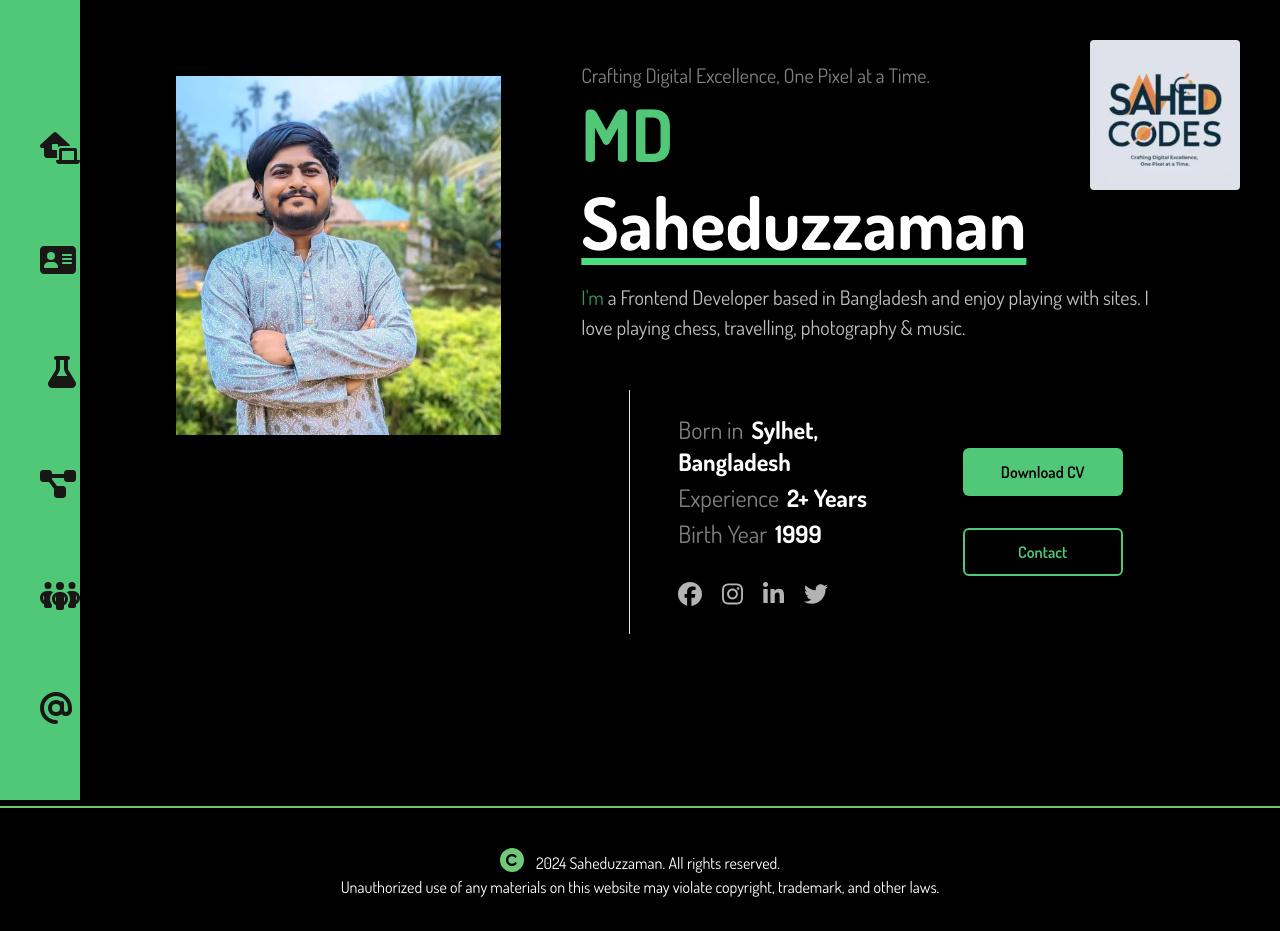
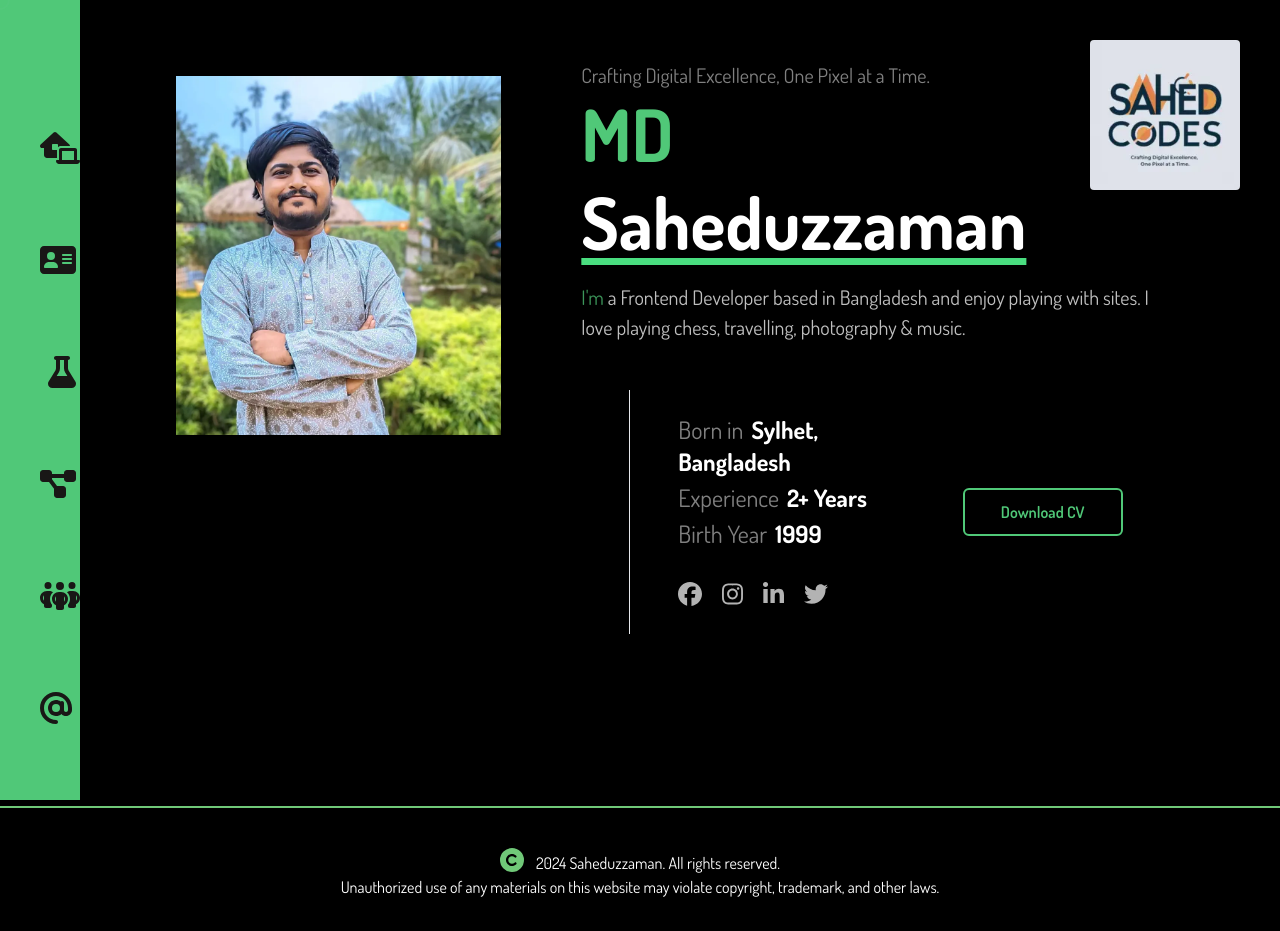
Before and after one commit to sahed009/Sahed-Codes, a React (Create React App) app: page / in a window 1280 px wide. Built offline with nearby package versions, Linux system fonts and the light colour scheme.

Commit message:
removed contact link from heroheader

```diff
--- a/src/components/cv.jsx
+++ b/src/components/cv.jsx
@@ -1,11 +1,11 @@
 import React from "react";
 
 const CV = () => {
-	return (
-		<button className="bg-primary text-bgc min-w-[140px] md:min-w-[160px] font-semibold  min-h-[48px] shadow rounded-md hover:text-lg transition-all duration-300">
-			<a href={require("../assets/My Resume.pdf")}>Download CV</a>
-		</button>
-	);
+  return (
+    <button className="border-2 border-primary text-primary min-w-[160px]  min-h-[48px] rounded-md font-semibold hover:text-lg transition-all duration-300">
+      <a href={require("../assets/My Resume.pdf")}>Download CV</a>
+    </button>
+  );
 };
 
 export default CV;
--- a/src/components/heroheader.jsx
+++ b/src/components/heroheader.jsx
@@ -7,7 +7,6 @@ import {
   faLinkedinIn,
 } from "@fortawesome/free-brands-svg-icons";
 import PropTypes from "prop-types";
-import { Link } from "react-router-dom";
 import CV from "./cv";
 
 const socialLinks = [
@@ -93,9 +92,9 @@ const Heroheader = () => {
             </span>
           </h2>
           <p className="text-xl leading-normal opacity-75 mb-2">
-            <span className="text-primary">I'm</span> a Frontend Developer
-            based in Bangladesh and enjoy playing with sites. I love playing
-            chess, travelling, photography & music.
+            <span className="text-primary">I'm</span> a Frontend Developer based
+            in Bangladesh and enjoy playing with sites. I love playing chess,
+            travelling, photography & music.
           </p>
 
           <div className="mt-12 lg:ml-12 p-4 md:px-12 lg:py-6 border-l">
@@ -104,13 +103,8 @@ const Heroheader = () => {
                 <ProfileKeyInfo />
                 <SocialLinks links={socialLinks} />
               </div>
-              <div className="flex md:flex-col justify-between gap-4 md:gap-8">
+              <div className="flex justify-start items-center gap-4 md:gap-8">
                 <CV />
-                <Link to="/contact">
-                  <button className="border-2 border-primary text-primary min-w-[160px]  min-h-[48px] rounded-md font-semibold hover:text-lg transition-all duration-300">
-                    Contact
-                  </button>
-                </Link>
               </div>
             </div>
           </div>
```
